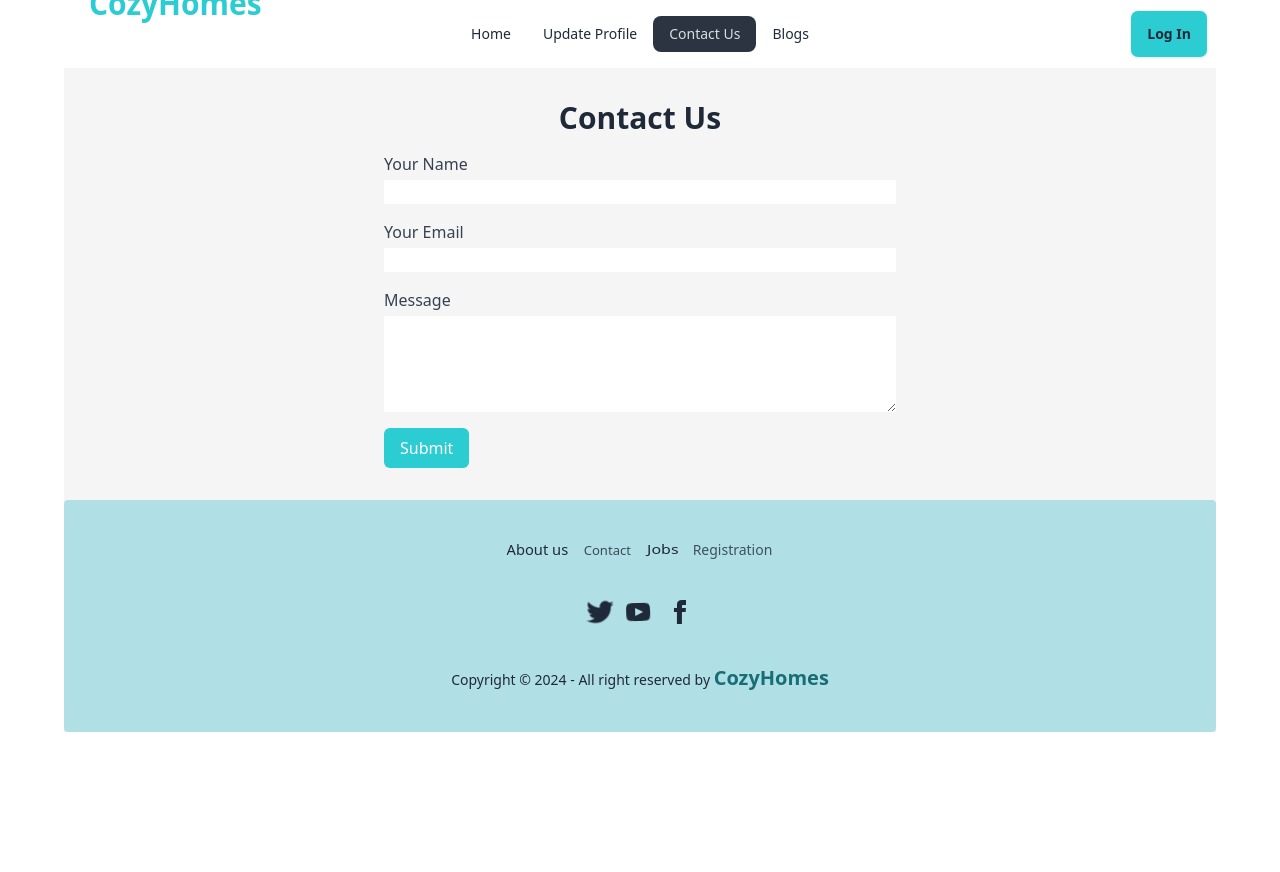
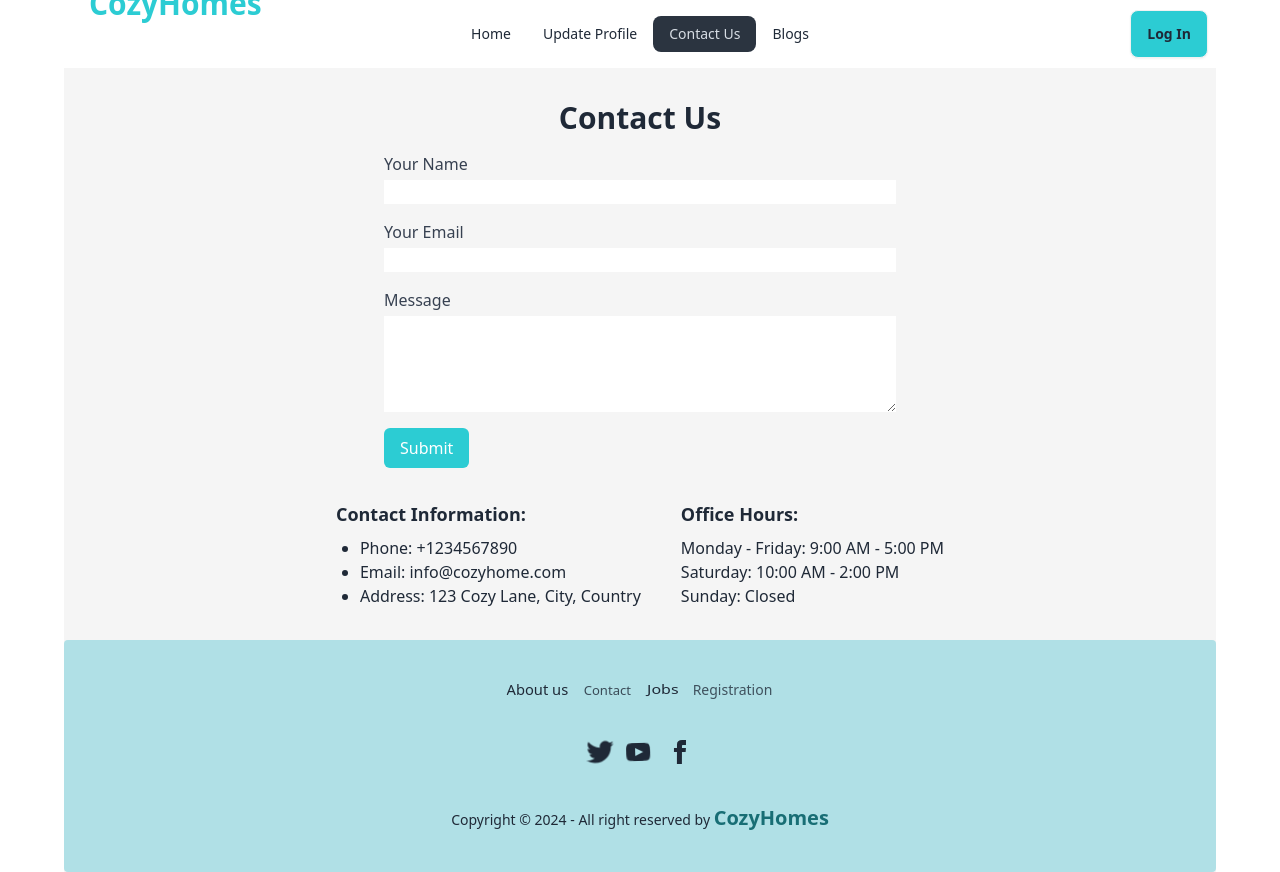
Before and after one commit to protim1451/task-9-, a React (Vite) app: page /contact in a window 1280 px wide. Before the commit the page ends 800 px from the top, so only its background shows below. Built offline with nearby package versions, Linux system fonts and the light colour scheme; no server answers.

Commit message:
github login fixed

```diff
--- a/src/pages/ContactUs/ContactUs.jsx
+++ b/src/pages/ContactUs/ContactUs.jsx
@@ -52,6 +52,23 @@ const ContactUs = () => {
                     <button type="submit" className="bg-[#2CCCD3] hover:bg-teal-600 text-white py-2 px-4 rounded-md">Submit</button>
                 </form>
             )}
+
+            <div className="flex justify-center gap-10">
+                <div className="mt-8">
+                    <p className="text-lg font-semibold mb-2">Contact Information:</p>
+                    <ul className="list-disc ml-6">
+                        <li>Phone: +1234567890</li>
+                        <li>Email: info@cozyhome.com</li>
+                        <li>Address: 123 Cozy Lane, City, Country</li>
+                    </ul>
+                </div>
+                <div className="mt-8">
+                    <p className="text-lg font-semibold mb-2">Office Hours:</p>
+                    <p>Monday - Friday: 9:00 AM - 5:00 PM</p>
+                    <p>Saturday: 10:00 AM - 2:00 PM</p>
+                    <p>Sunday: Closed</p>
+                </div>
+            </div>
         </div>
     );
 };
--- a/src/pages/Shared/Navbar.jsx
+++ b/src/pages/Shared/Navbar.jsx
@@ -45,7 +45,7 @@ const Navbar = () => {
                         {navlinks}
                     </ul>
                 </div>
-                {currentUser?.email ? (
+                {currentUser? (
                     <div className="navbar-end relative">
                         <div className="profile-wrapper">
                             <img className="rounded-full w-10 h-10 cursor-pointer" src={currentUser.photoURL} alt={currentUser.displayName} />
```
